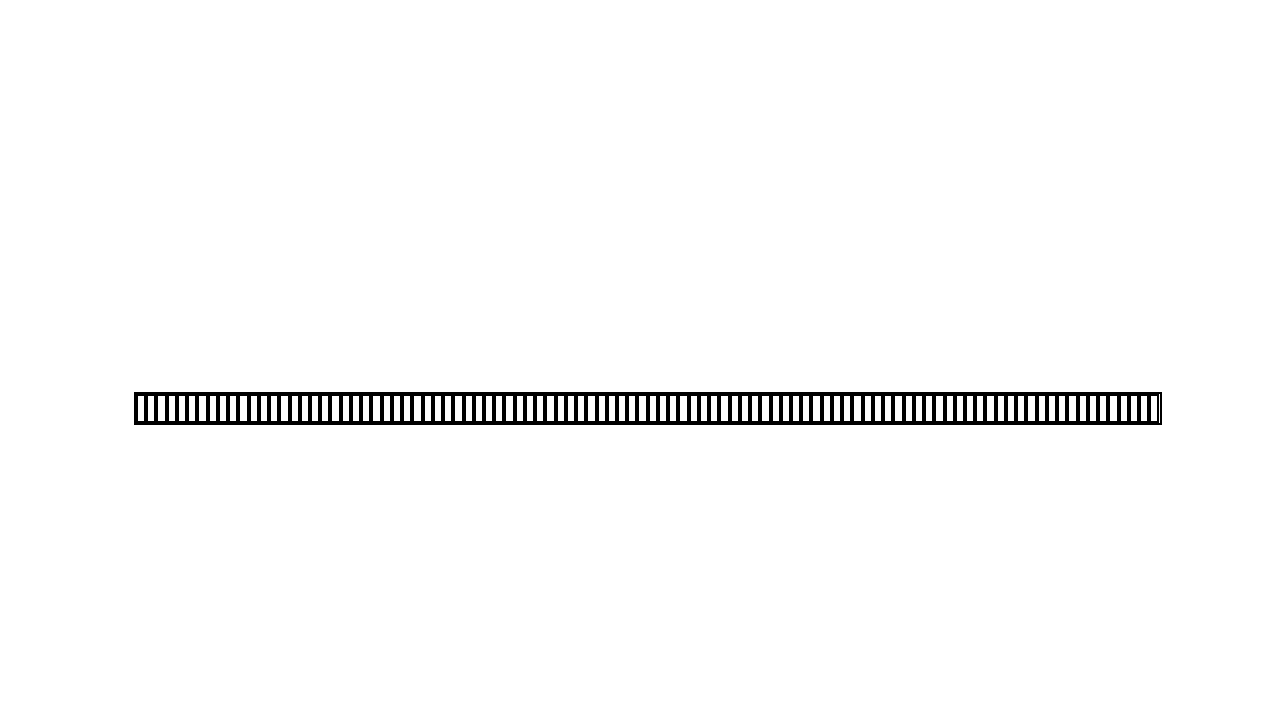
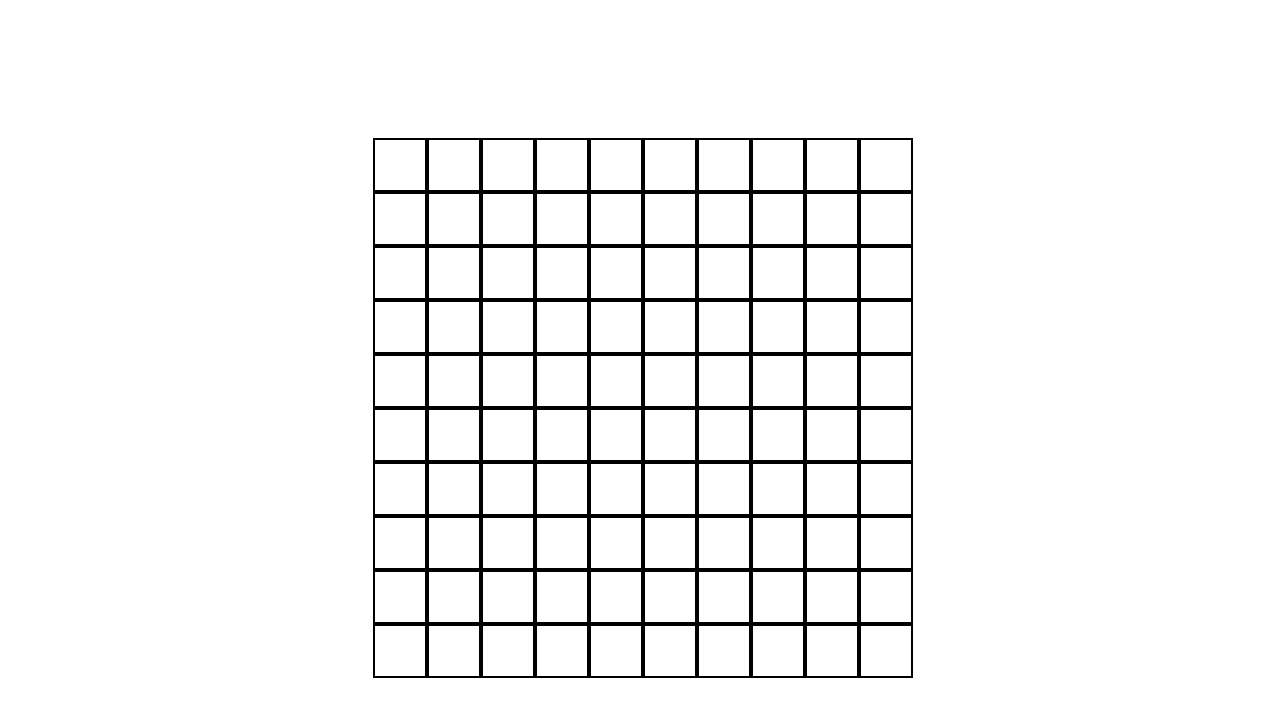
Before and after one commit to taine-rasmussen/minesweeper-clone, a React (Create React App) app: page / in a window 1280 px wide. Shown: the top 716 px of the page. Built offline with nearby package versions, Linux system fonts and the light colour scheme; the HTML template or start-up script is replaced by a standard one.

Commit message:
create grid

```diff
--- a/src/game.css
+++ b/src/game.css
@@ -1,11 +1,11 @@
 .gameboard {
-  border: 2px solid #000;
   display: flex;
-  width: 80%;
+  max-width: 550px;
+  flex-wrap: wrap;
 }
 
 .cell {
   border: 2px solid #000;
-  height: 25px;
-  width: 25px;
+  height: 50px;
+  width: 50px;
 }
```
